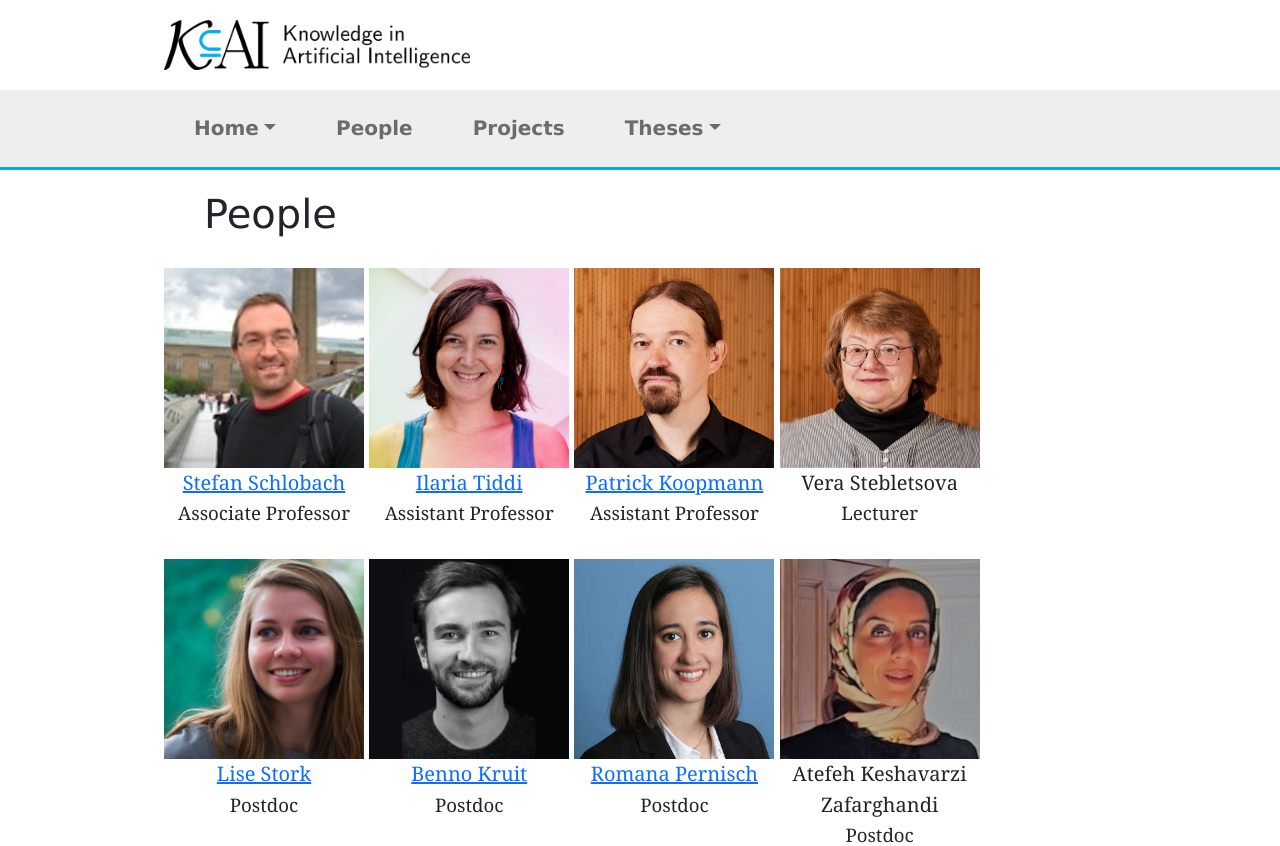
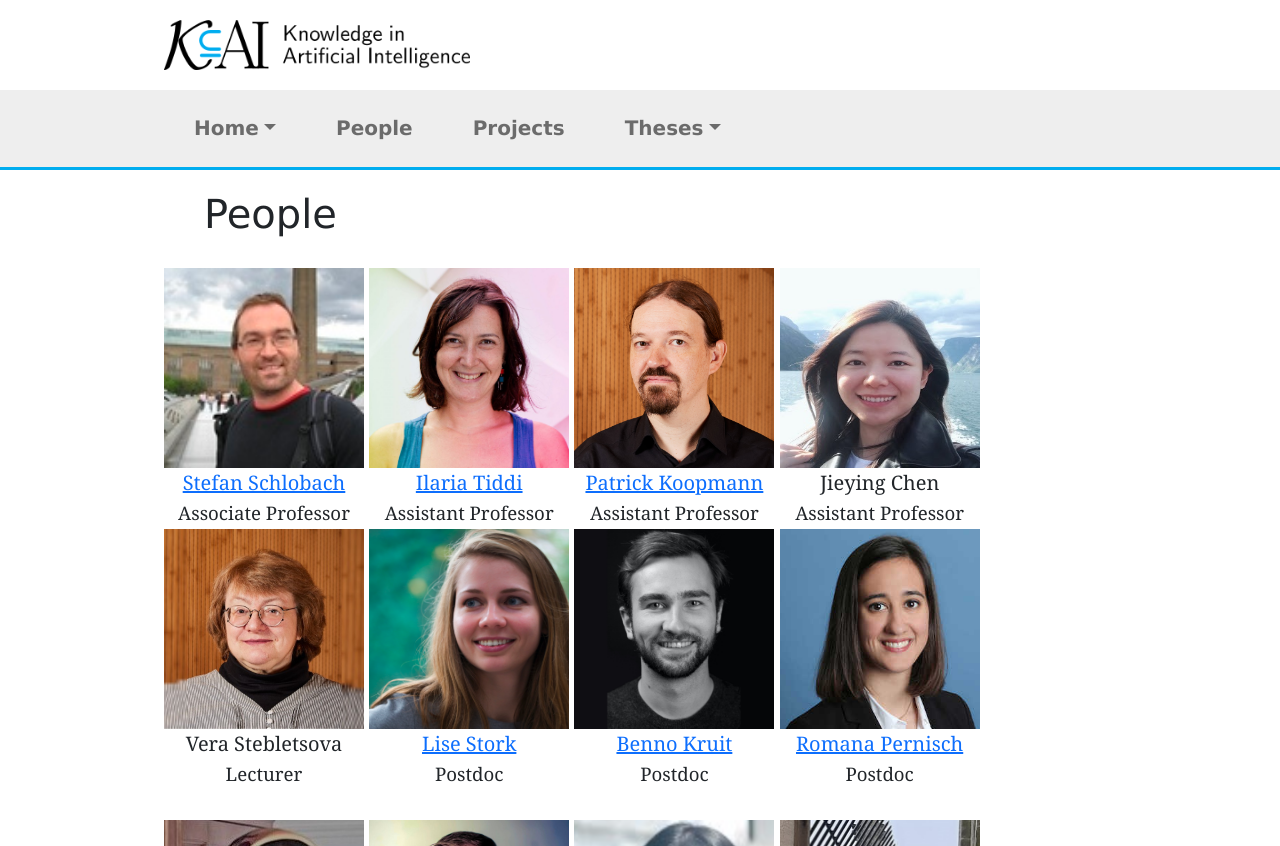
Before and after one commit to kai-vu/site, a Jekyll site: the page built from people.md, in a window 1280 px wide, cut to the strip 0-846 px from the top of the page. Built offline with Jekyll 4.4.1, drawn with Linux system fonts in a browser that asks for light colours.

Commit message:
added Jieying

```diff
--- a/people.md
+++ b/people.md
@@ -8,6 +8,7 @@
     <div style="text-align: center; width:200px; display:inline-block; vertical-align:top;"><img src="images/stefan.png" width="200" height="200"><br><a href="https://www.few.vu.nl/~schlobac/">Stefan Schlobach</a><br><span style="font-size:14pt">Associate Professor</span><br></div>
     <div style="text-align: center; width:200px; display:inline-block; vertical-align:top;"><img src="images/ilaria.png" width="200" height="200"><br><a href="https://kmitd.github.io/ilaria/">Ilaria Tiddi</a><br><span style="font-size:14pt">Assistant Professor</span><br></div>
     <div style="text-align: center; width:200px; display:inline-block; vertical-align:top;"><img src="images/patrick.jpg" width="200" height="200"><br><a href="https://pkoopmann.github.io">Patrick Koopmann</a><br><span style="font-size:14pt">Assistant Professor</span><br></div>
+    <div style="text-align: center; width:200px; display:inline-block; vertical-align:top;"><img src="images/jieying.jpg" width="200" height="200"><br>Jieying Chen<br><span style="font-size:14pt">Assistant Professor</span><br></div>
     <div style="text-align: center; width:200px; display:inline-block; vertical-align:top;"><img src="images/Vera.jpg" style="width:100%; height:100%; object-fit: contain;"><br>Vera Stebletsova<br><span style="font-size:14pt">Lecturer</span><br><br></div>
     <div style="text-align: center; width:200px; display:inline-block; vertical-align:top;"><img src="images/lise.png" width="200" height="200"><br><a href="https://lisestork.github.io/">Lise Stork</a><br><span style="font-size:14pt">Postdoc</span><br><br></div>
     <div style="text-align: center; width:200px; display:inline-block; vertical-align:top;"><img src="images/benno.jpg" width="200" height="200"><br><a href="http://bennokruit.nl">Benno Kruit</a><br><span style="font-size:14pt">Postdoc</span><br><br></div>
```
